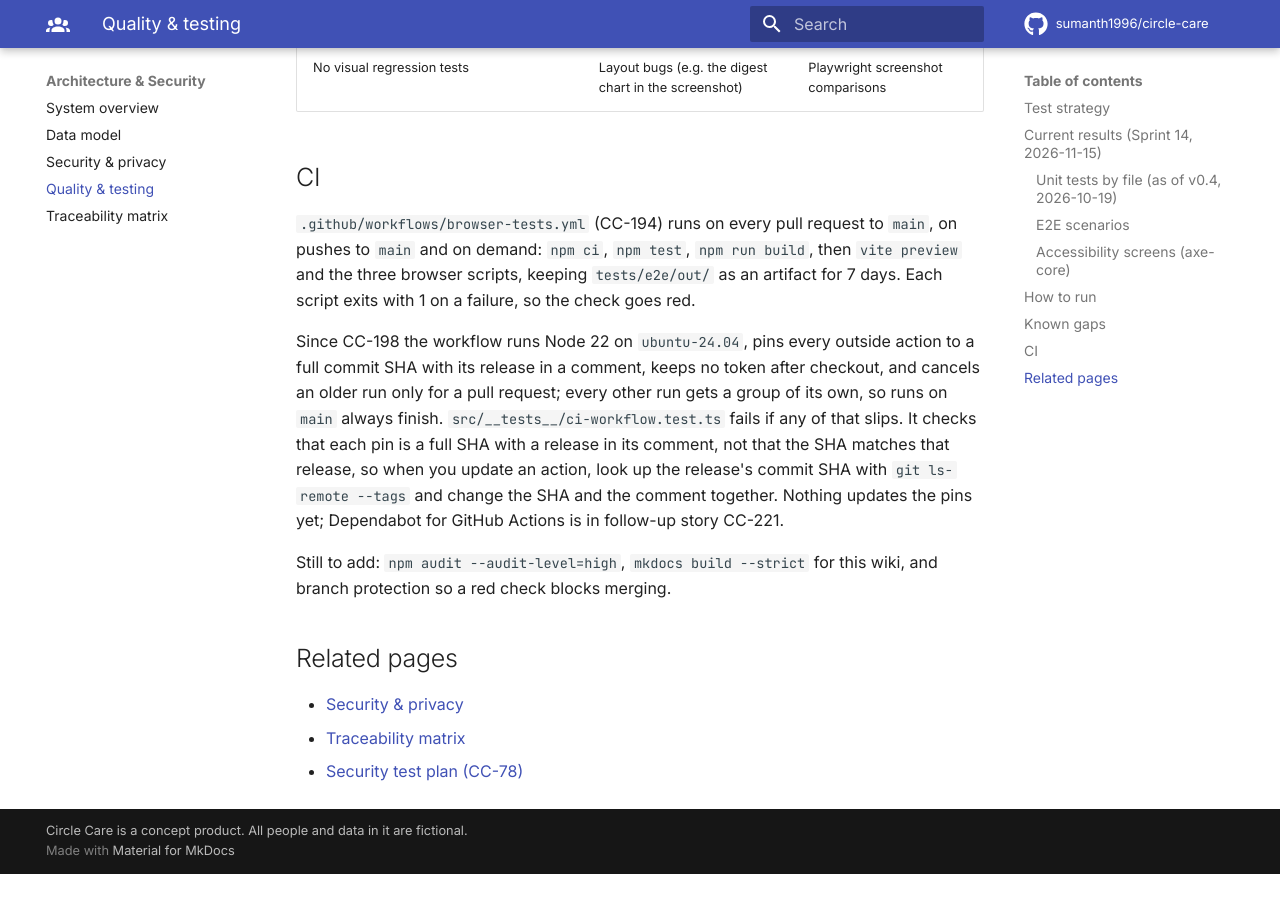
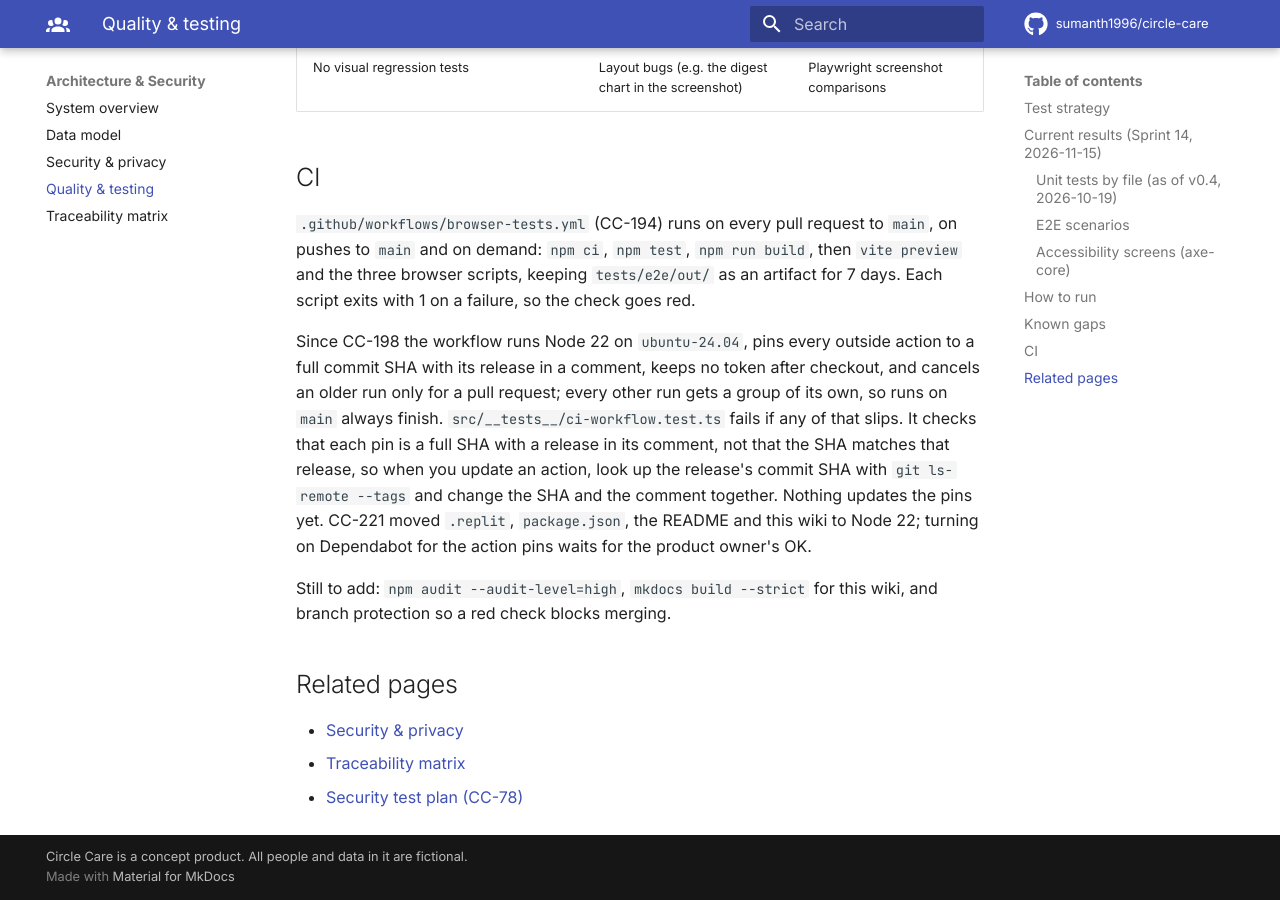
Before and after one commit to sumanth1996/circle-care, an MkDocs documentation site: the page built from docs/wiki/architecture/quality-and-testing.md, in a window 1280 px wide and 900 px high, scrolled down 4753 px. Built offline with MkDocs 1.6.1 and Material for MkDocs 9.7.7, drawn with Linux system fonts in a browser that asks for light colours; comment, search, counter and statistics services are not loaded; before the commit the page ends 5627 px from its top, so only the background shows below that.

Commit message:
CC-221: move Replit, package.json, README and wiki to Node 22
CI already runs Node 22. A new test keeps .replit, the engines field, the
README and the system overview on the same major as the workflow.
Dependabot for the action pins stays off until the product owner says yes.

Co-Authored-By: Claude Opus 5.5 <noreply@anthropic.com>

```diff
--- a/docs/wiki/architecture/quality-and-testing.md
+++ b/docs/wiki/architecture/quality-and-testing.md
@@ -113,7 +113,7 @@ Set `CHROMIUM_PATH` to use a specific Chromium binary. Failure screenshots and t
 
 `.github/workflows/browser-tests.yml` (CC-194) runs on every pull request to `main`, on pushes to `main` and on demand: `npm ci`, `npm test`, `npm run build`, then `vite preview` and the three browser scripts, keeping `tests/e2e/out/` as an artifact for 7 days. Each script exits with 1 on a failure, so the check goes red.
 
-Since CC-198 the workflow runs Node 22 on `ubuntu-24.04`, pins every outside action to a full commit SHA with its release in a comment, keeps no token after checkout, and cancels an older run only for a pull request; every other run gets a group of its own, so runs on `main` always finish. `src/__tests__/ci-workflow.test.ts` fails if any of that slips. It checks that each pin is a full SHA with a release in its comment, not that the SHA matches that release, so when you update an action, look up the release's commit SHA with `git ls-remote --tags` and change the SHA and the comment together. Nothing updates the pins yet; Dependabot for GitHub Actions is in follow-up story CC-221.
+Since CC-198 the workflow runs Node 22 on `ubuntu-24.04`, pins every outside action to a full commit SHA with its release in a comment, keeps no token after checkout, and cancels an older run only for a pull request; every other run gets a group of its own, so runs on `main` always finish. `src/__tests__/ci-workflow.test.ts` fails if any of that slips. It checks that each pin is a full SHA with a release in its comment, not that the SHA matches that release, so when you update an action, look up the release's commit SHA with `git ls-remote --tags` and change the SHA and the comment together. Nothing updates the pins yet. CC-221 moved `.replit`, `package.json`, the README and this wiki to Node 22; turning on Dependabot for the action pins waits for the product owner's OK.
 
 Still to add: `npm audit --audit-level=high`, `mkdocs build --strict` for this wiki, and branch protection so a red check blocks merging.
 
--- a/package.json
+++ b/package.json
@@ -39,6 +39,6 @@
   "private": true,
   "type": "module",
   "engines": {
-    "node": ">=20.11"
+    "node": ">=22"
   }
 }
```
Also changed, not shown: README.md (+1 -1 lines), docs/wiki/architecture/system-overview.md (+2 -2 lines), 2 other files.
